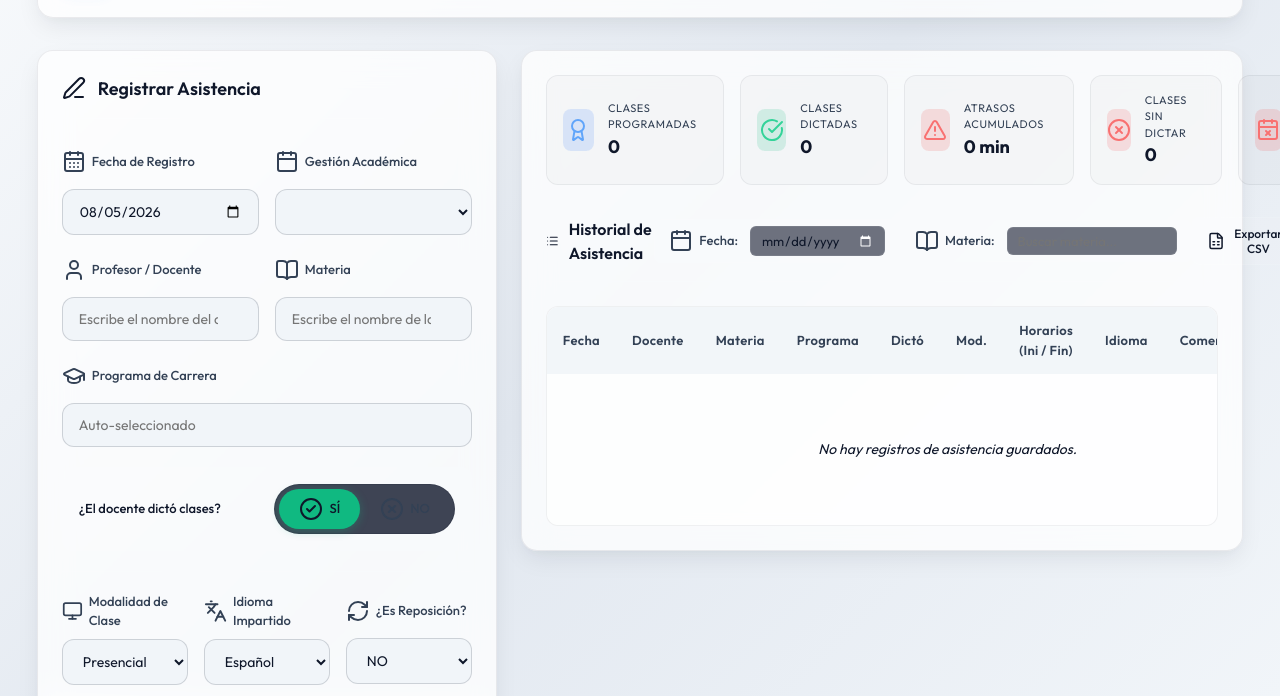
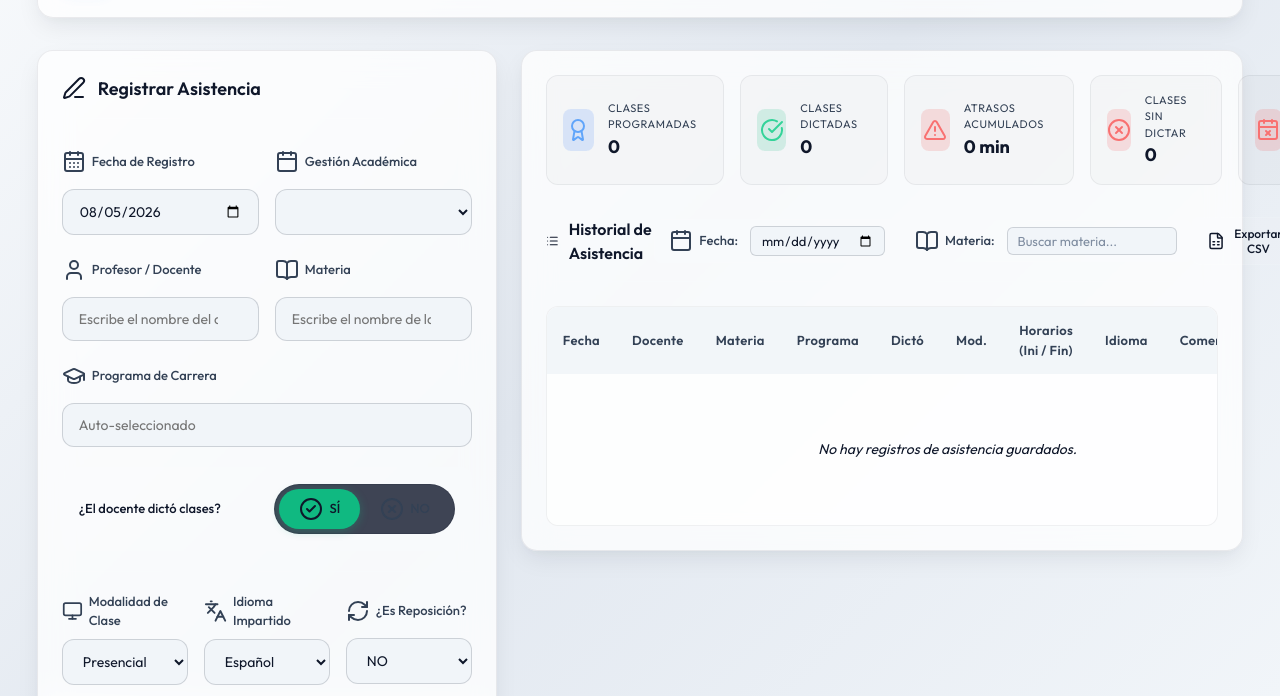
Before and after one commit to jorgevg1971-crypto/Asistencia, a website: page public/index.html in a window 1280 px wide. Both pictures are taken after a click on the button 1018 px from the left and 72 px from the top of the page. Shown: the part 104-800 px from the top of the page. Drawn offline with nearby package versions, Linux system fonts and the light colour scheme; no server answers.

Commit message:
Corregir contraste de inputs de filtro de tabla en el tema claro utilizando variables de tema y optimizando placeholder y color-scheme

```diff
--- a/public/styles.css
+++ b/public/styles.css
@@ -1354,8 +1354,8 @@ tr:hover:not(.empty-row) {
 
 .table-filter-group input[type="date"],
 .table-filter-group input[type="text"] {
-  background: rgba(15, 23, 42, 0.6);
-  border: 1px solid rgba(255, 255, 255, 0.08);
+  background: var(--input-bg);
+  border: 1px solid var(--input-border);
   border-radius: 6px;
   color: var(--text-primary);
   font-family: var(--font-family);
@@ -1367,6 +1367,15 @@ tr:hover:not(.empty-row) {
 
 .table-filter-group input[type="date"] {
   color-scheme: dark; /* Para asegurar calendario oscuro nativo en Chrome/Edge */
+}
+
+body.light-theme .table-filter-group input[type="date"] {
+  color-scheme: light; /* Asegurar calendario claro en modo claro */
+}
+
+body.light-theme .table-filter-group input[type="text"]::placeholder {
+  color: var(--text-muted);
+  opacity: 0.8;
 }
 
 .table-filter-group input[type="text"] {
```
